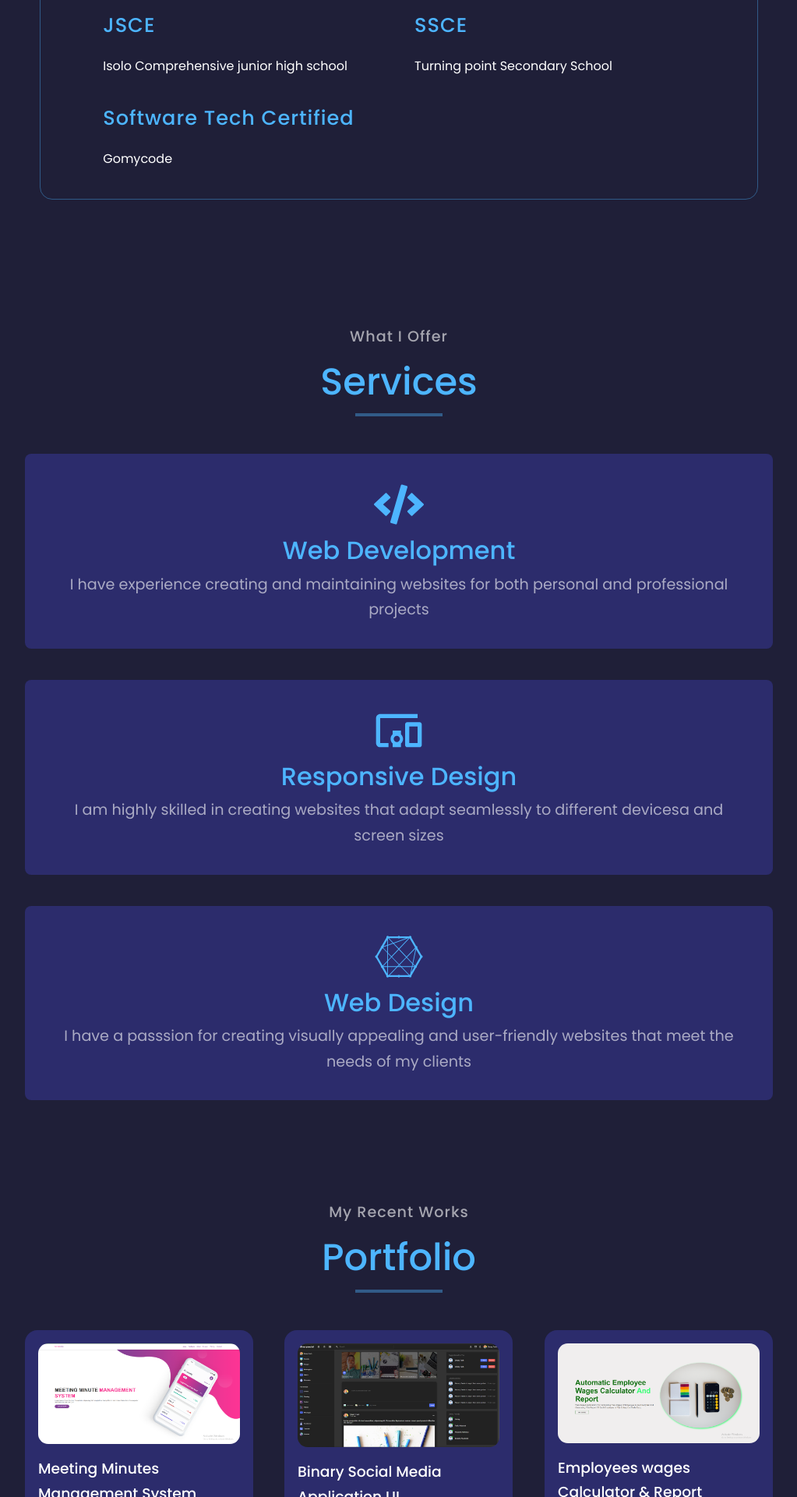
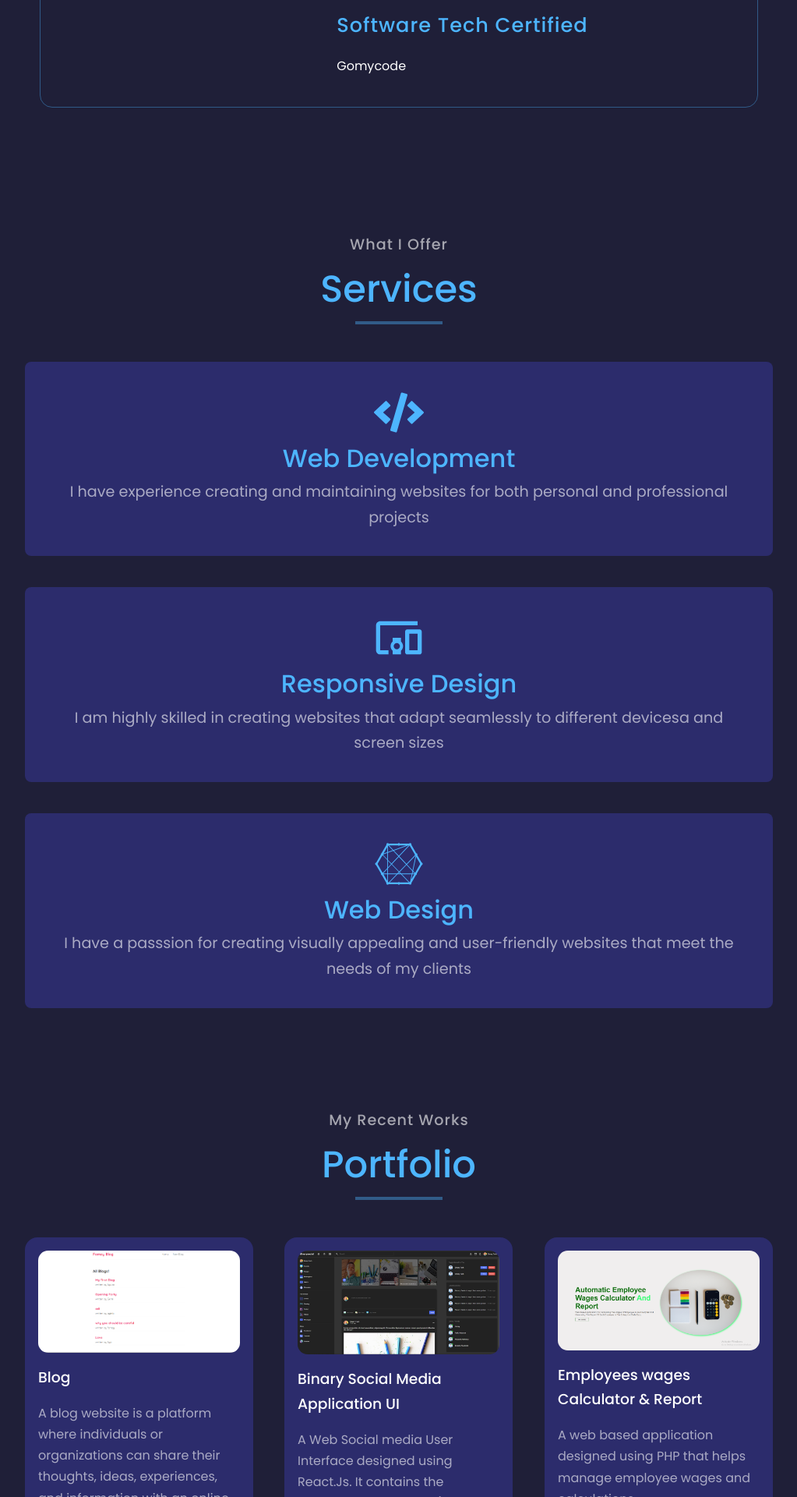
Before and after one commit to famzyjr/portfolio, a React (Create React App) app: page / in a window 1280 px wide. Shown: the part 2880-4800 px from the top of the page at 78% size, without its empty margins (128-1151 px from the left). Built offline with nearby package versions, Linux system fonts and the light colour scheme.

Commit message:
eight commit

```diff
--- a/src/components/experience/Experience.jsx
+++ b/src/components/experience/Experience.jsx
@@ -54,16 +54,6 @@ const skillData = [
 
 const educationData = [
   {
-    id: 1,
-    cert: 'JSCE',
-    sch: "Isolo Comprehensive junior high school",
-  },
-  {
-    id: 2,
-    cert: 'SSCE',
-    sch: "Turning point Secondary School",
-  },
-  {
     id: 3,
     cert: 'Software Tech Certified',
     sch: "Gomycode",
@@ -108,7 +98,6 @@ const Experience = () => {
               <h5 className="cert"> {cert} </h5>
               <div className="schoolYear">
                 <p> {sch} </p>
-                <small className='year'> {year} </small>
               </div>
             </article>
                 )
--- a/src/components/experience/experience.css
+++ b/src/components/experience/experience.css
@@ -56,6 +56,8 @@
 .experience__content2 article{
     display: flex;
     align-items: flex-start;
+     margin-left: 300px;
+    text-align: center;
     justify-content: center;
     width: 100%;
     flex-direction: column;
--- a/src/components/portfolio/Portfolio.jsx
+++ b/src/components/portfolio/Portfolio.jsx
@@ -7,7 +7,7 @@ import Img2 from "../../assets/Home.JPG";
 import Img3 from "../../assets/wages.PNG";
 import Img6 from "../../assets/IgClone.JPG";
 import React from "react";
-import blog from "../../assets/blog.JPG";
+import Blog from "../../assets/Blog.png"
 import wordle from "../../assets/wordle.JPG";
 
 // ..
@@ -18,11 +18,11 @@ AOS.init({
 const data = [
   {
     id: 1,
-    img: Img1,
-    title: "Meeting Minutes Management System",
-    // github: "https://github.com/MinuteApp",
-    desc: "A web application for taking meetingss minutes by recording the meeting audio and video and transcribing meeting audio text to generate meeting minutes. It also helps in keeping, retrieving and managing meeting minutes.",
-    demo: "#"
+    img: Blog ,
+    title: "Blog",
+    github: "https://github.com/famzyjr/Blog-.git",
+    desc: "A blog website is a platform where individuals or organizations can share their thoughts, ideas, experiences, and information with an online audience. ",
+    demo: "https://blog-two-mauve-79.vercel.app/"
   },
   {
     id: 2,
```
Also changed, not shown: src/assets/Blog.png (added).
